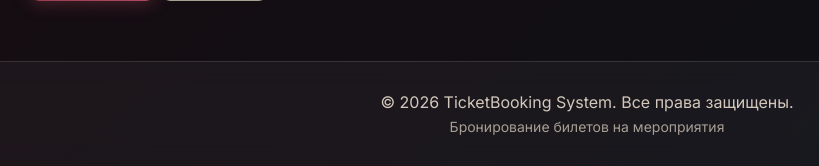
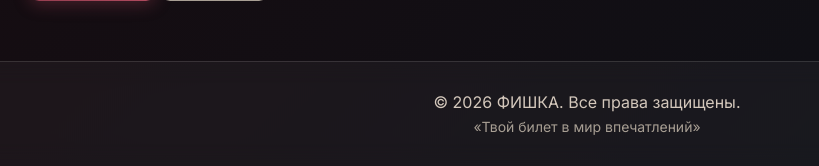
Before and after one commit to EG0R-M/ISIT-Project, a Flask app: page /admin/events/add in a window 1280 px wide. Shown: the part 910-1076 px from the top of the page, without its empty margins (53-872 px from the left). Run offline with Flask 3, Linux system fonts and the light colour scheme; a user stored in the database is signed in; data comes from the database, SQL or seed files in the repository; both versions use the stored data as it was after the commit; some libraries are stand-ins or nearby versions.

Commit message:
Изменил надпись в "подвале" #6

```diff
--- a/app/templates/base.html
+++ b/app/templates/base.html
@@ -110,8 +110,8 @@
 
     <footer class="footer">
         <div class="container">
-            <p class="mb-0">© 2026 TicketBooking System. Все права защищены.</p>
-            <small>Бронирование билетов на мероприятия</small>
+            <p class="mb-0">© 2026 ФИШКА. Все права защищены.</p>
+            <small>«Твой билет в мир впечатлений»</small>
         </div>
     </footer>
 
```
Also changed, not shown: booking.db.
